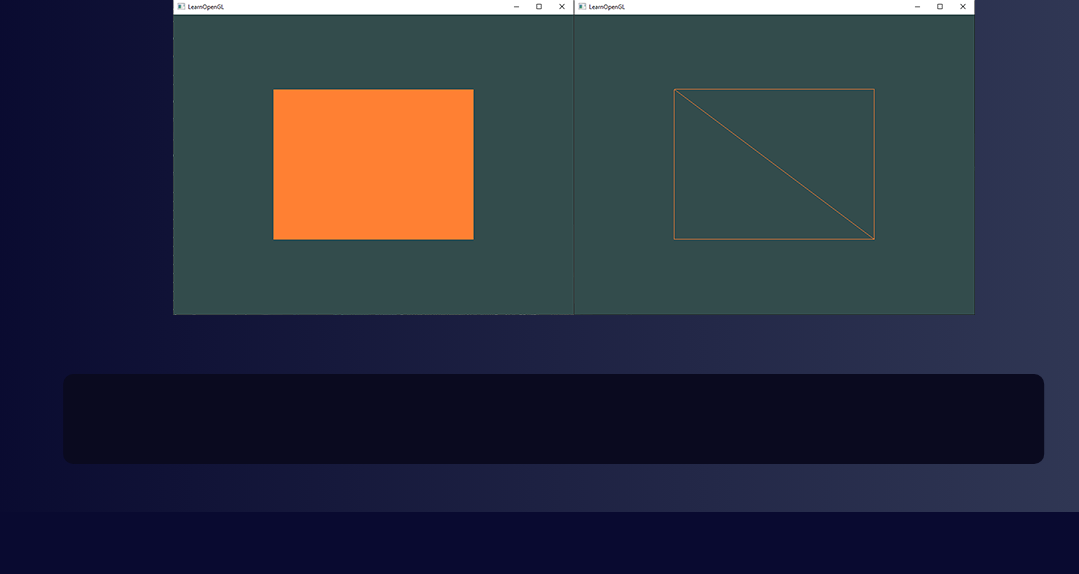
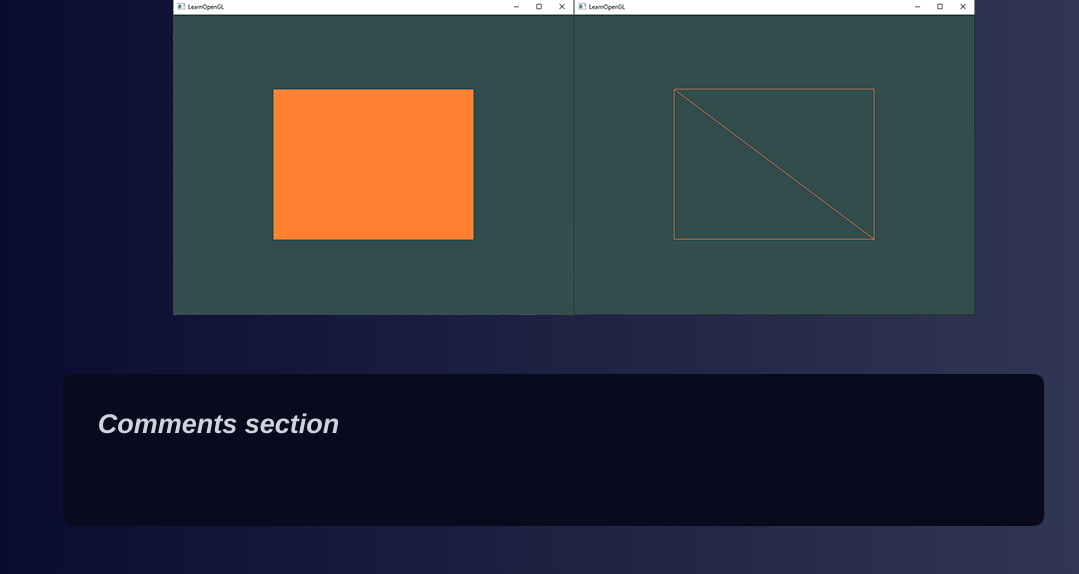
Before and after one commit to apetor56/Studia_I_stopnia, a Node server app: page /triangle in a window 1280 px wide. Shown: the part 5411-5985 px from the top of the page, without its empty margins (201-1280 px from the left). Before the commit the page ends 5923 px from the top, so only its background shows below. Run offline with Node 20, Linux system fonts and the light colour scheme; data that the repository does not hold is empty; some libraries are stand-ins or nearby versions.

Commit message:
added h1

```diff
--- a/strona-dynamiczna/views/partials/comments.ejs
+++ b/strona-dynamiczna/views/partials/comments.ejs
@@ -1,5 +1,7 @@
 
 <div class="comment-box">
+    <h1>Comments section</h1>
+    <br>
     <form action=<%= section %> method="POST" class="comment-form">
         <% if(logged == true) { %>
             <input type="text" name='comment' required>
```
